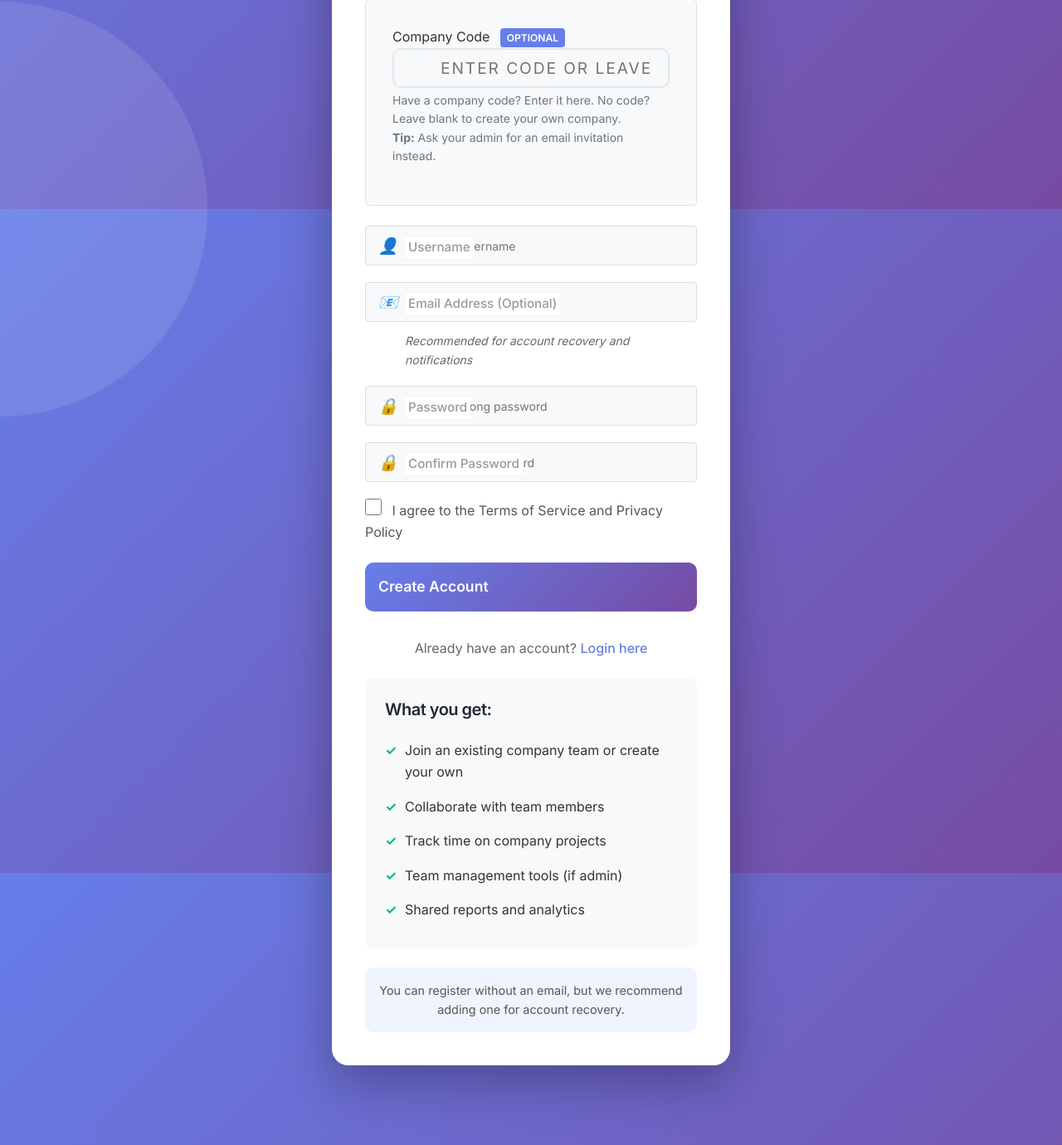
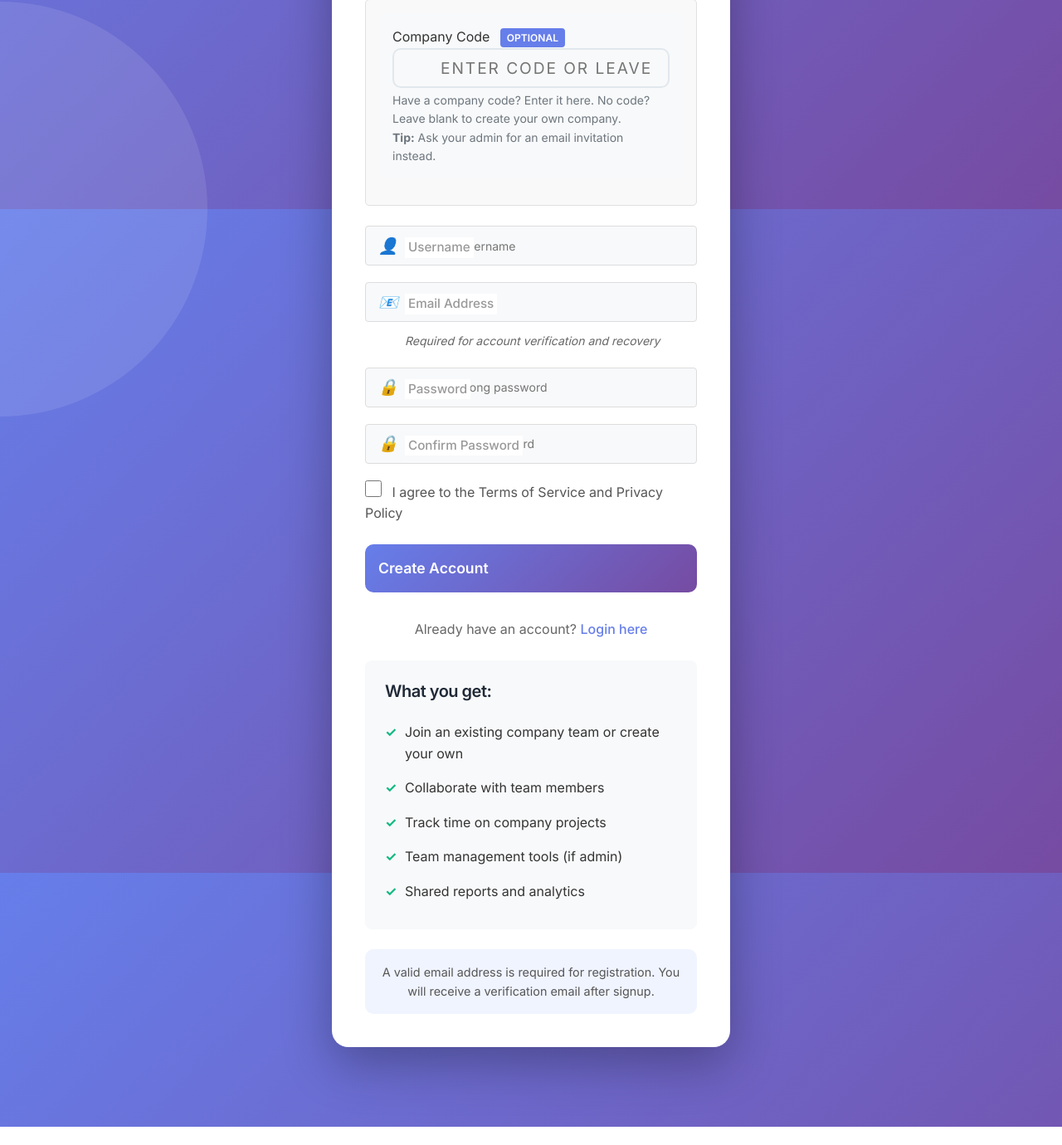
Before and after one commit to nullmedium/TimeTrack, a Flask app: page /register in a window 1280 px wide; the page is wider, and only the part inside the window is pictured. Shown: the part 548-1928 px from the top of that part at 83% size. After the commit the page ends 1906 px from the top of that part, so only its background shows below. Run offline with Flask 2, Linux system fonts and the light colour scheme; data comes from the database, SQL or seed files in the repository; data that the repository does not hold is empty.

Commit message:
Require email for registration.

```diff
--- a/app.py
+++ b/app.py
@@ -638,6 +638,8 @@ def register():
         error = None
         if not username:
             error = 'Username is required'
+        elif not email:
+            error = 'Email is required'
         elif not password:
             error = 'Password is required'
         elif password != confirm_password:
@@ -799,6 +801,8 @@ def register_freelancer():
         error = None
         if not username:
             error = 'Username is required'
+        elif not email:
+            error = 'Email is required'
         elif not password:
             error = 'Password is required'
         elif password != confirm_password:
--- a/templates/register.html
+++ b/templates/register.html
@@ -178,9 +178,9 @@
 
         <div class="form-group input-icon">
             <i>📧</i>
-            <input type="email" id="email" name="email" class="form-control" placeholder="your@email.com (optional)">
-            <label for="email">Email Address (Optional)</label>
-            <small class="form-text text-muted">Recommended for account recovery and notifications</small>
+            <input type="email" id="email" name="email" class="form-control" placeholder="your@email.com" required>
+            <label for="email">Email Address</label>
+            <small class="form-text text-muted">Required for account verification and recovery</small>
         </div>
 
         <div class="form-group input-icon">
@@ -234,7 +234,7 @@
         </div>
 
         <div class="verification-notice">
-            <p><i class="ti ti-bulb"></i> You can register without an email, but we recommend adding one for account recovery.</p>
+            <p><i class="ti ti-bulb"></i> A valid email address is required for registration. You will receive a verification email after signup.</p>
         </div>
     </form>
 </div>
--- a/templates/register_freelancer.html
+++ b/templates/register_freelancer.html
@@ -47,9 +47,9 @@
 
         <div class="form-group input-icon">
             <i>📧</i>
-            <input type="email" id="email" name="email" class="form-control" placeholder="your@email.com (optional)">
-            <label for="email">Email Address (Optional)</label>
-            <small class="form-text text-muted">Recommended for account recovery</small>
+            <input type="email" id="email" name="email" class="form-control" placeholder="your@email.com" required>
+            <label for="email">Email Address</label>
+            <small class="form-text text-muted">Required for account verification and recovery</small>
         </div>
 
         <div class="form-group input-icon">
```
